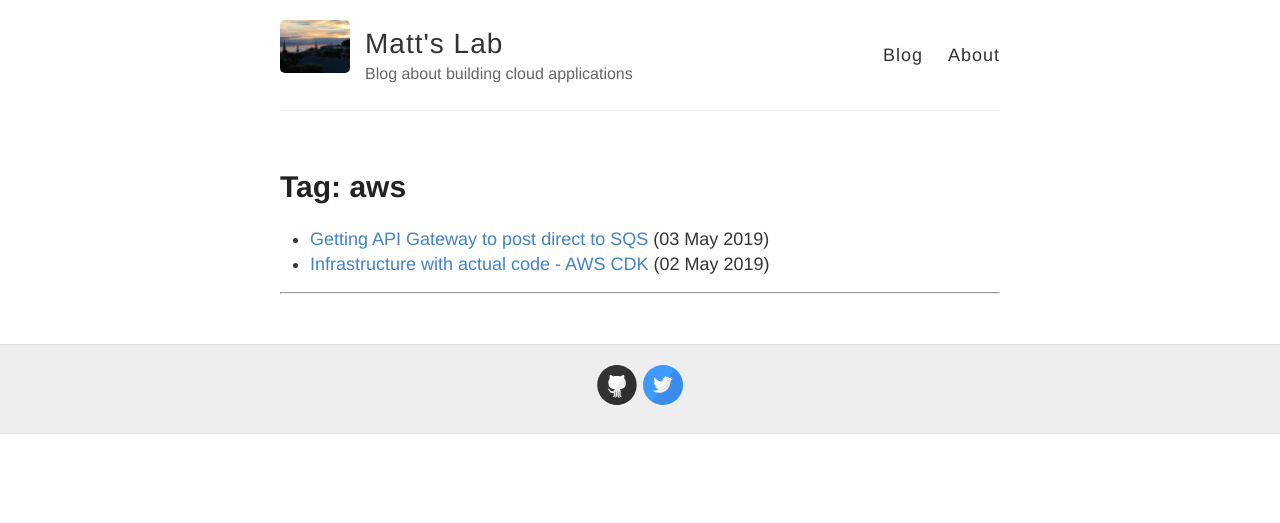
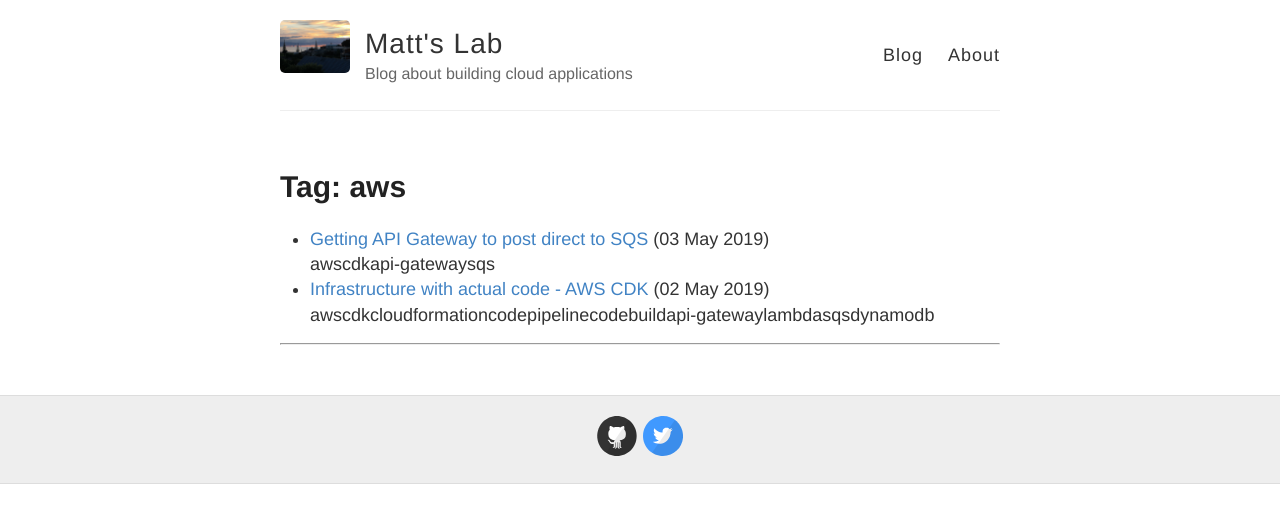
Before and after one commit to msimpsonnz/msimpsonnz.github.io, a Jekyll site: the page built from tags/aws.md, in a window 1280 px wide. Shown: the top 523 px of the page. Built offline with Jekyll 4.4.1, drawn with Linux system fonts in a browser that asks for light colours.

Commit message:
testing tag layout

```diff
--- a/_layouts/tags.html
+++ b/_layouts/tags.html
@@ -7,6 +7,7 @@ layout: default
 {% for post in site.tags[page.tag] %}
   <li><a href="{{ post.url }}">{{ post.title }}</a> ({{ post.date | date_to_string }})<br>
     {{ post.description }}
+    <div class="tags">{{ post.tags }}</div>
   </li>
 {% endfor %}
 </ul>
```
